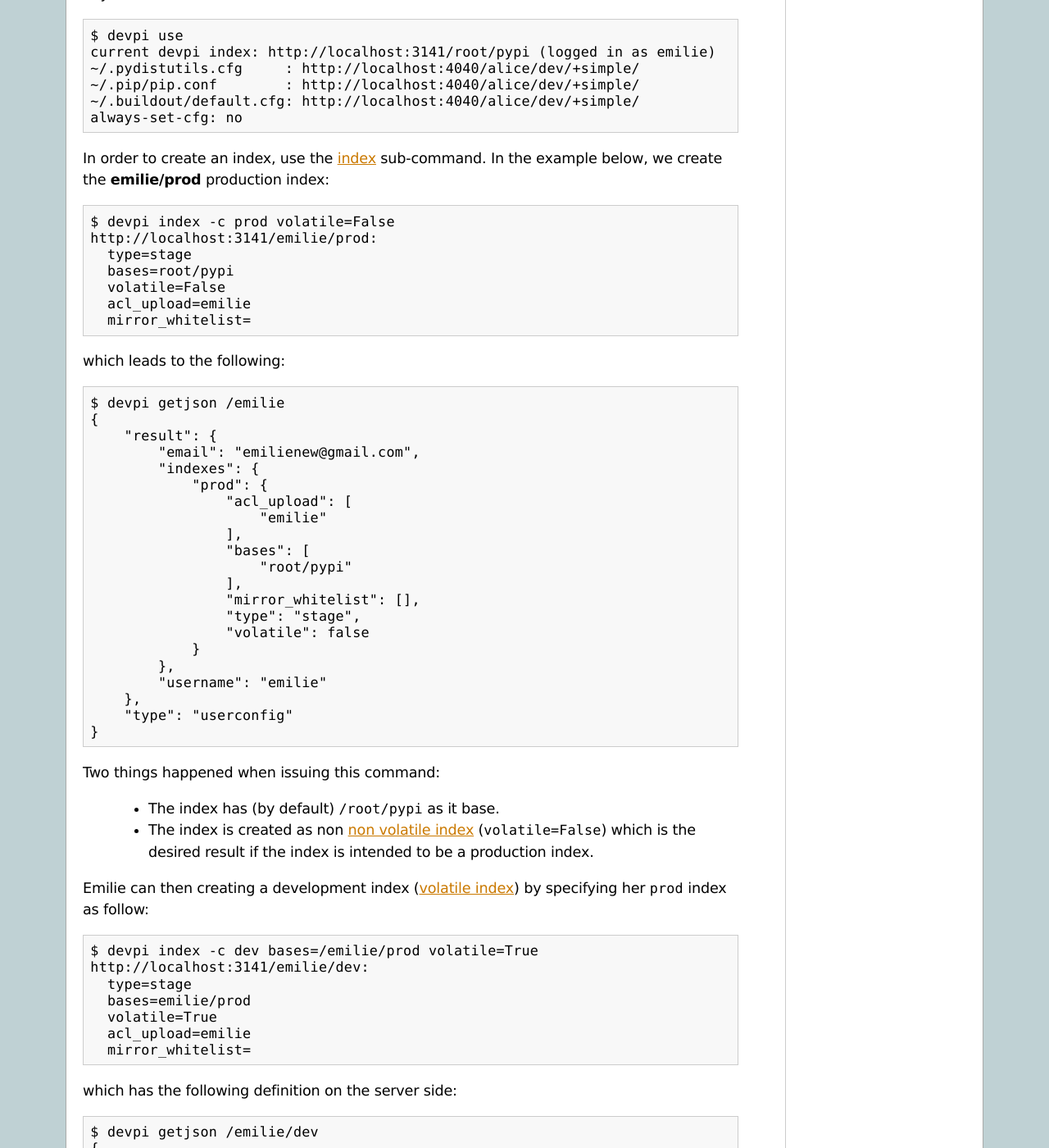
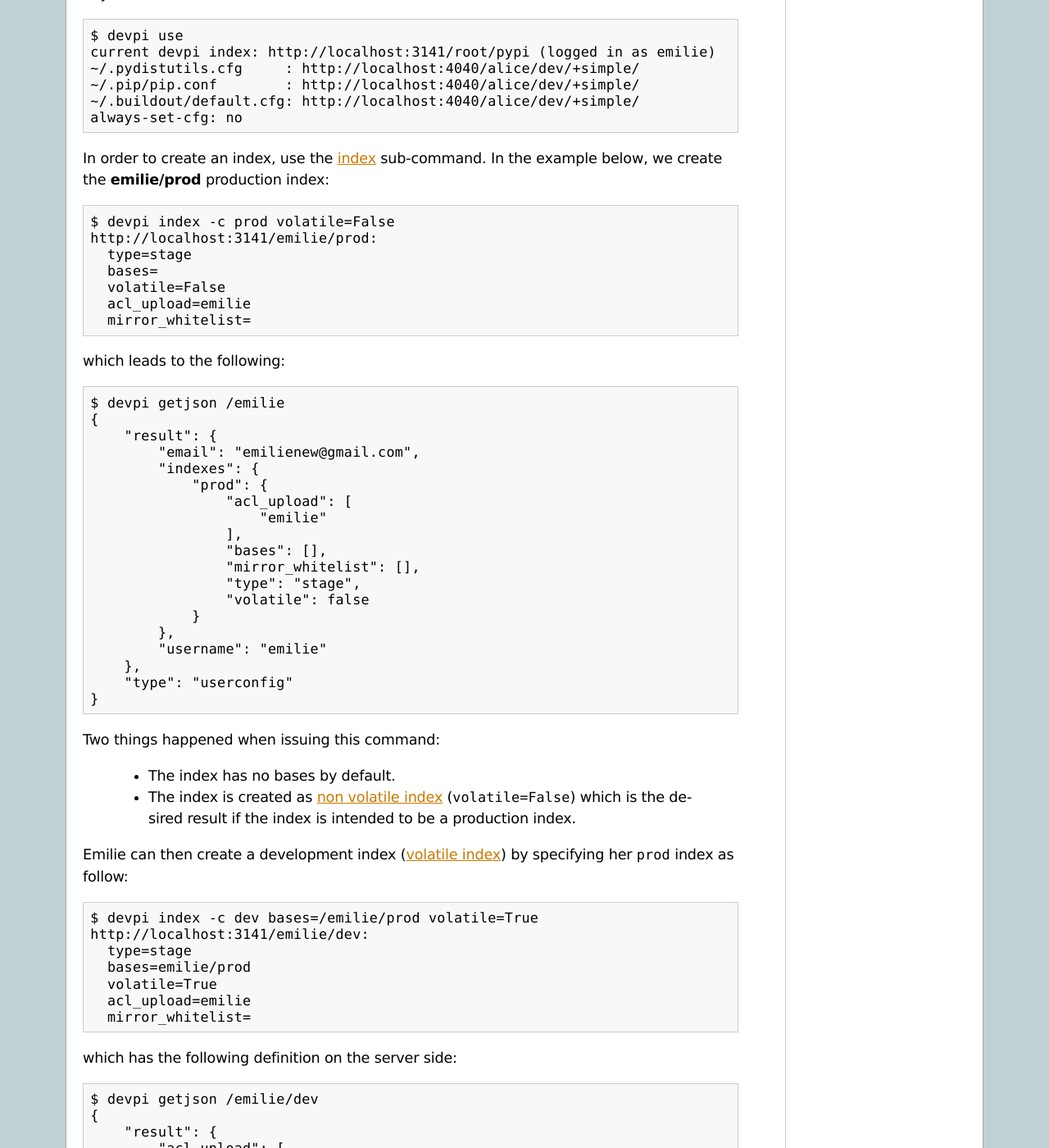
Before and after one commit to devpi/devpi, a Sphinx documentation site: the page built from doc/userman/devpi_indices.rst, in a window 1280 px wide and 1400 px high, scrolled down 2335 px. Shown: the whole window at 82% size. Built offline with Sphinx 7.4.7, drawn with Linux system fonts in a browser that asks for light colours; some of the changed text lies outside the part shown.

Commit message:
New indexes have no bases by default anymore.
If you want to be able to install pypi packages, then you have to explicitly add ``root/pypi`` to the ``bases`` option of your index.

```diff
--- a/doc/adminman/server.rst
+++ b/doc/adminman/server.rst
@@ -43,9 +43,9 @@
 
 .. note::
 
-    Only your private indexes are exported and can be imported.
-    The special ``root/pypi`` pypi-caching index along with its files
-    is not exported.
+    Only your private indexes are fully exported and can be imported.
+    For mirror indexes only the settings are exported, cached files are
+    left out.
 
 
 restricting modification rights
--- a/doc/quickstart-server.rst
+++ b/doc/quickstart-server.rst
@@ -330,7 +330,7 @@
 
 Alice can now create her new ``dev`` index::
 
-    $ devpi index -c dev
+    $ devpi index -c dev bases=root/pypi
     http://localhost:4040/alice/dev:
       type=stage
       bases=root/pypi
--- a/doc/userman/devpi_indices.rst
+++ b/doc/userman/devpi_indices.rst
@@ -97,7 +97,7 @@
    $ devpi index -c prod volatile=False
    http://localhost:3141/emilie/prod:
      type=stage
-     bases=root/pypi
+     bases=
      volatile=False
      acl_upload=emilie
      mirror_whitelist=
@@ -113,9 +113,7 @@
                    "acl_upload": [
                        "emilie"
                    ],
-                   "bases": [
-                       "root/pypi"
-                   ],
+                   "bases": [],
                    "mirror_whitelist": [],
                    "type": "stage",
                    "volatile": false
@@ -128,12 +126,12 @@
 
 Two things happened when issuing this command:
 
-   * The index has (by default) ``/root/pypi`` as it base.
-   * The index is created as non :term:`non volatile index`
+   * The index has no bases by default.
+   * The index is created as :term:`non volatile index`
      (``volatile=False``) which is the desired result if the index is intended
      to be a production index.
 
-Emilie can then creating a development index (:term:`volatile index`) by
+Emilie can then create a development index (:term:`volatile index`) by
 specifying her ``prod`` index as follow::
 
    $ devpi index -c dev bases=/emilie/prod volatile=True
@@ -253,7 +251,7 @@
    $ devpi index -c prod volatile=False
    http://localhost:3141/sophie/prod:
      type=stage
-     bases=root/pypi
+     bases=
      volatile=False
      acl_upload=sophie
      mirror_whitelist=
@@ -378,7 +376,7 @@
    $ devpi index -c someindex mirror_whitelist=mypkg
    http://localhost:3141/emilie/someindex:
      type=stage
-     bases=root/pypi
+     bases=
      volatile=True
      acl_upload=emilie
      mirror_whitelist=mypkg
@@ -390,7 +388,7 @@
    $ devpi index -c wheelindex mirror_whitelist="*"
    http://localhost:3141/emilie/wheelindex:
      type=stage
-     bases=root/pypi
+     bases=
      volatile=True
      acl_upload=emilie
      mirror_whitelist=*
@@ -501,13 +499,13 @@
 information::
 
    $ devpi use -l
-   sophie/prod     bases=root/pypi       volatile=False
+   sophie/prod     bases=                volatile=False
    sophie/dev      bases=sophie/prod     volatile=True
    root/pypi       bases=                volatile=False
-   emilie/prod     bases=root/pypi       volatile=False
-   emilie/wheelindex bases=root/pypi       volatile=True
+   emilie/prod     bases=                volatile=False
+   emilie/wheelindex bases=                volatile=True
    emilie/dev      bases=emilie/prod     volatile=True
-   emilie/someindex bases=root/pypi       volatile=True
+   emilie/someindex bases=                volatile=True
 
 .. rubric:: Footnotes
 
```
Also changed, not shown: other parts of doc/quickstart-server.rst (+1 -1 lines), doc/userman/devpi_concepts.rst (+4 -8 lines), 9 other files.
